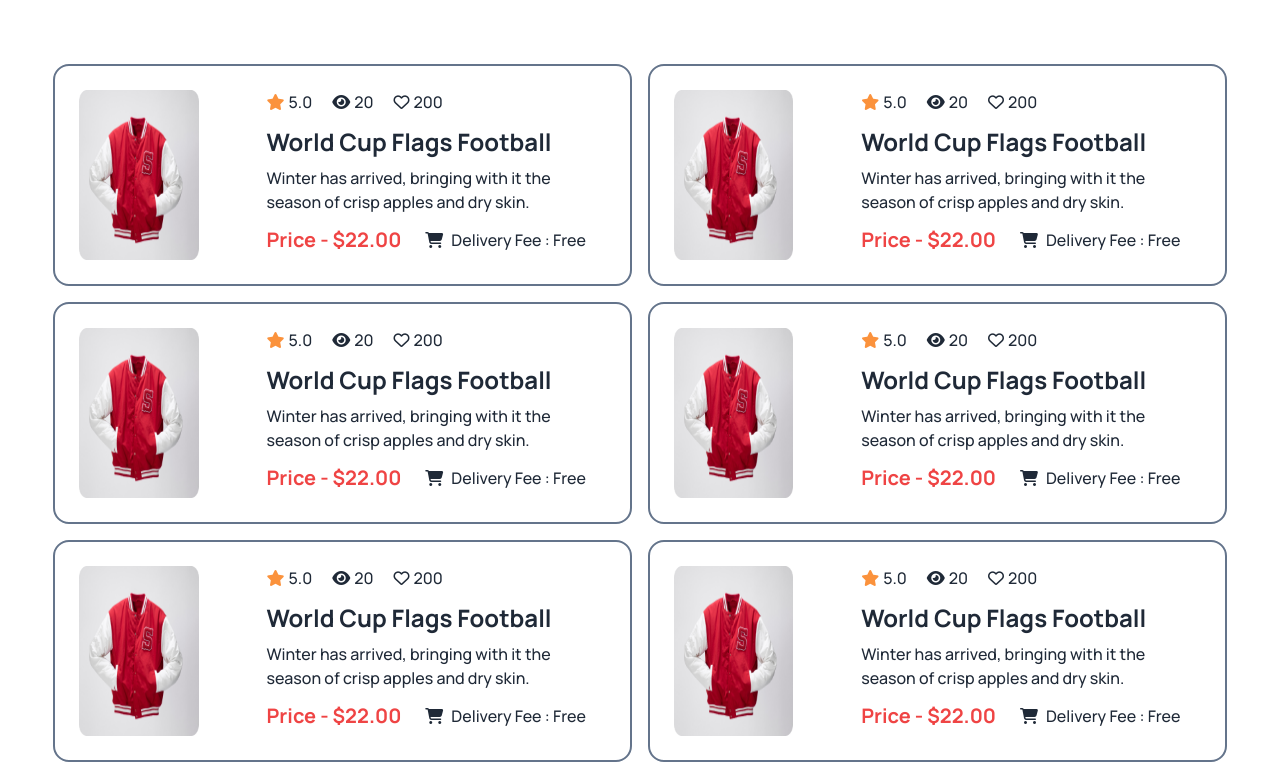
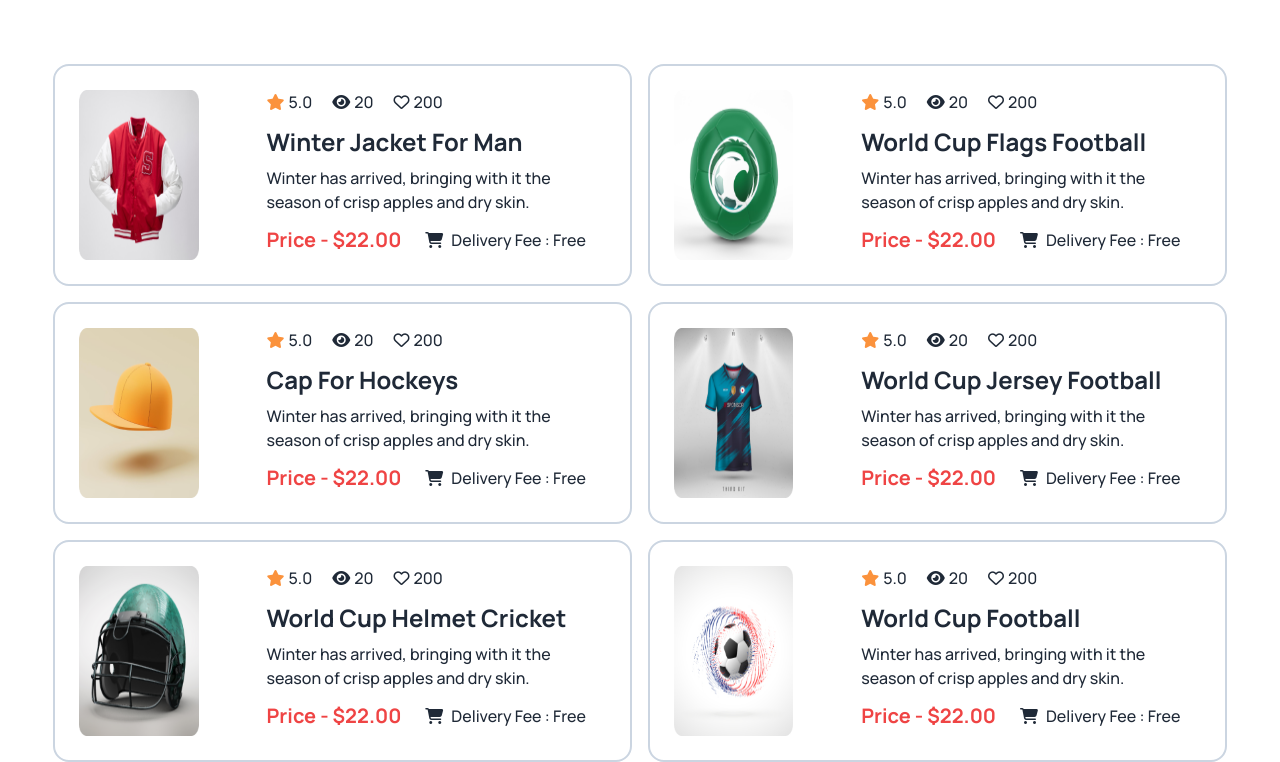
Before and after one commit to jomir28/assignment-3, a plain HTML site: page index.html in a window 1280 px wide. Shown: the part 1488-2250 px from the top of the page. Drawn offline with nearby package versions, Linux system fonts and the light colour scheme.

Commit message:
rechek product section

```diff
--- a/index.html
+++ b/index.html
@@ -132,10 +132,44 @@
             <!-- our products section -->
             <section>
               <div class="grid grid-cols-1 lg:grid-cols-2 gap-4">
-                <div class="border-2 border-slate-500 rounded-2xl">
+                <div class="border-2 border-slate-300 rounded-2xl">
                     <div class="flex flex-col lg:flex-row gap-5">
                         <div class="lg:w-[30%] p-6">
                             <img class="w-full lg:h-[170px]" src="./Images/5.png" alt="">
+                        </div>
+                       <div class="lg:w-[70%] p-6">
+                        <div class="flex gap-5">
+                            <div class="flex items-center gap-1">
+                                <i class="fa-solid fa-star text-orange-400"></i>
+                                <p>5.0</p>
+                            </div>
+                            <div  class="flex items-center gap-1">
+                                <i class="fa-solid fa-eye"></i>
+                                <p>20</p>
+                            </div>
+                            <div class="flex items-center gap-1">
+                                <i class="fa-regular fa-heart"></i>
+                                <p>200</p>
+                            </div>
+                        </div>
+                        <div class="space-y-2 pt-3">
+                            <h4 class="text-2xl font-bold">Winter Jacket For Man</h4>
+                            <p>Winter has arrived, bringing with it the season of crisp apples and dry skin.</p>
+                        </div>
+                        <div class="flex flex-col lg:flex-row  gap-6 pt-3">
+                            <h3 class="text-xl font-bold text-red-500">Price - $22.00</h3>
+                            <div class="flex items-center gap-2">
+                                <i class="fa-solid fa-cart-shopping"></i>
+                                <p>Delivery Fee : Free</p>
+                            </div>
+                        </div>
+                       </div>
+                    </div>
+                </div>
+                <div class="border-2 border-slate-300 rounded-2xl">
+                    <div class="flex flex-col lg:flex-row gap-5">
+                        <div class="lg:w-[30%] p-6">
+                            <img class="w-full lg:h-[170px]" src="./Images/6.png" alt="">
                         </div>
                        <div class="lg:w-[70%] p-6">
                         <div class="flex gap-5">
@@ -166,10 +200,10 @@
                        </div>
                     </div>
                 </div>
-                <div class="border-2 border-slate-500 rounded-2xl">
+                <div class="border-2 border-slate-300 rounded-2xl">
                     <div class="flex flex-col lg:flex-row gap-5">
                         <div class="lg:w-[30%] p-6">
-                            <img class="w-full lg:h-[170px]" src="./Images/5.png" alt="">
+                            <img class="w-full lg:h-[170px]" src="./Images/7.png" alt="">
                         </div>
                        <div class="lg:w-[70%] p-6">
                         <div class="flex gap-5">
@@ -187,7 +221,7 @@
                             </div>
                         </div>
                         <div class="space-y-2 pt-3">
-                            <h4 class="text-2xl font-bold">World Cup Flags Football</h4>
+                            <h4 class="text-2xl font-bold">Cap For Hockeys</h4>
                             <p>Winter has arrived, bringing with it the season of crisp apples and dry skin.</p>
                         </div>
                         <div class="flex flex-col lg:flex-row  gap-6 pt-3">
@@ -200,10 +234,10 @@
                        </div>
                     </div>
                 </div>
-                <div class="border-2 border-slate-500 rounded-2xl">
+                <div class="border-2 border-slate-300 rounded-2xl">
                     <div class="flex flex-col lg:flex-row gap-5">
                         <div class="lg:w-[30%] p-6">
-                            <img class="w-full lg:h-[170px]" src="./Images/5.png" alt="">
+                            <img class="w-full lg:h-[170px]" src="./Images/8.png" alt="">
                         </div>
                        <div class="lg:w-[70%] p-6">
                         <div class="flex gap-5">
@@ -221,7 +255,7 @@
                             </div>
                         </div>
                         <div class="space-y-2 pt-3">
-                            <h4 class="text-2xl font-bold">World Cup Flags Football</h4>
+                            <h4 class="text-2xl font-bold">World Cup Jersey Football</h4>
                             <p>Winter has arrived, bringing with it the season of crisp apples and dry skin.</p>
                         </div>
                         <div class="flex flex-col lg:flex-row  gap-6 pt-3">
@@ -234,10 +268,10 @@
                        </div>
                     </div>
                 </div>
-                <div class="border-2 border-slate-500 rounded-2xl">
+                <div class="border-2 border-slate-300 rounded-2xl">
                     <div class="flex flex-col lg:flex-row gap-5">
                         <div class="lg:w-[30%] p-6">
-                            <img class="w-full lg:h-[170px]" src="./Images/5.png" alt="">
+                            <img class="w-full lg:h-[170px]" src="./Images/9.png" alt="">
                         </div>
                        <div class="lg:w-[70%] p-6">
                         <div class="flex gap-5">
@@ -255,7 +289,7 @@
                             </div>
                         </div>
                         <div class="space-y-2 pt-3">
-                            <h4 class="text-2xl font-bold">World Cup Flags Football</h4>
+                            <h4 class="text-2xl font-bold">World Cup Helmet Cricket</h4>
                             <p>Winter has arrived, bringing with it the season of crisp apples and dry skin.</p>
                         </div>
                         <div class="flex flex-col lg:flex-row  gap-6 pt-3">
@@ -268,10 +302,10 @@
                        </div>
                     </div>
                 </div>
-                <div class="border-2 border-slate-500 rounded-2xl">
+                <div class="border-2 border-slate-300 rounded-2xl">
                     <div class="flex flex-col lg:flex-row gap-5">
                         <div class="lg:w-[30%] p-6">
-                            <img class="w-full lg:h-[170px]" src="./Images/5.png" alt="">
+                            <img class="w-full lg:h-[170px]" src="./Images/10.png" alt="">
                         </div>
                        <div class="lg:w-[70%] p-6">
                         <div class="flex gap-5">
@@ -289,41 +323,7 @@
                             </div>
                         </div>
                         <div class="space-y-2 pt-3">
-                            <h4 class="text-2xl font-bold">World Cup Flags Football</h4>
-                            <p>Winter has arrived, bringing with it the season of crisp apples and dry skin.</p>
-                        </div>
-                        <div class="flex flex-col lg:flex-row  gap-6 pt-3">
-                            <h3 class="text-xl font-bold text-red-500">Price - $22.00</h3>
-                            <div class="flex items-center gap-2">
-                                <i class="fa-solid fa-cart-shopping"></i>
-                                <p>Delivery Fee : Free</p>
-                            </div>
-                        </div>
-                       </div>
-                    </div>
-                </div>
-                <div class="border-2 border-slate-500 rounded-2xl">
-                    <div class="flex flex-col lg:flex-row gap-5">
-                        <div class="lg:w-[30%] p-6">
-                            <img class="w-full lg:h-[170px]" src="./Images/5.png" alt="">
-                        </div>
-                       <div class="lg:w-[70%] p-6">
-                        <div class="flex gap-5">
-                            <div class="flex items-center gap-1">
-                                <i class="fa-solid fa-star text-orange-400"></i>
-                                <p>5.0</p>
-                            </div>
-                            <div  class="flex items-center gap-1">
-                                <i class="fa-solid fa-eye"></i>
-                                <p>20</p>
-                            </div>
-                            <div class="flex items-center gap-1">
-                                <i class="fa-regular fa-heart"></i>
-                                <p>200</p>
-                            </div>
-                        </div>
-                        <div class="space-y-2 pt-3">
-                            <h4 class="text-2xl font-bold">World Cup Flags Football</h4>
+                            <h4 class="text-2xl font-bold">World Cup Football</h4>
                             <p>Winter has arrived, bringing with it the season of crisp apples and dry skin.</p>
                         </div>
                         <div class="flex flex-col lg:flex-row  gap-6 pt-3">
```
